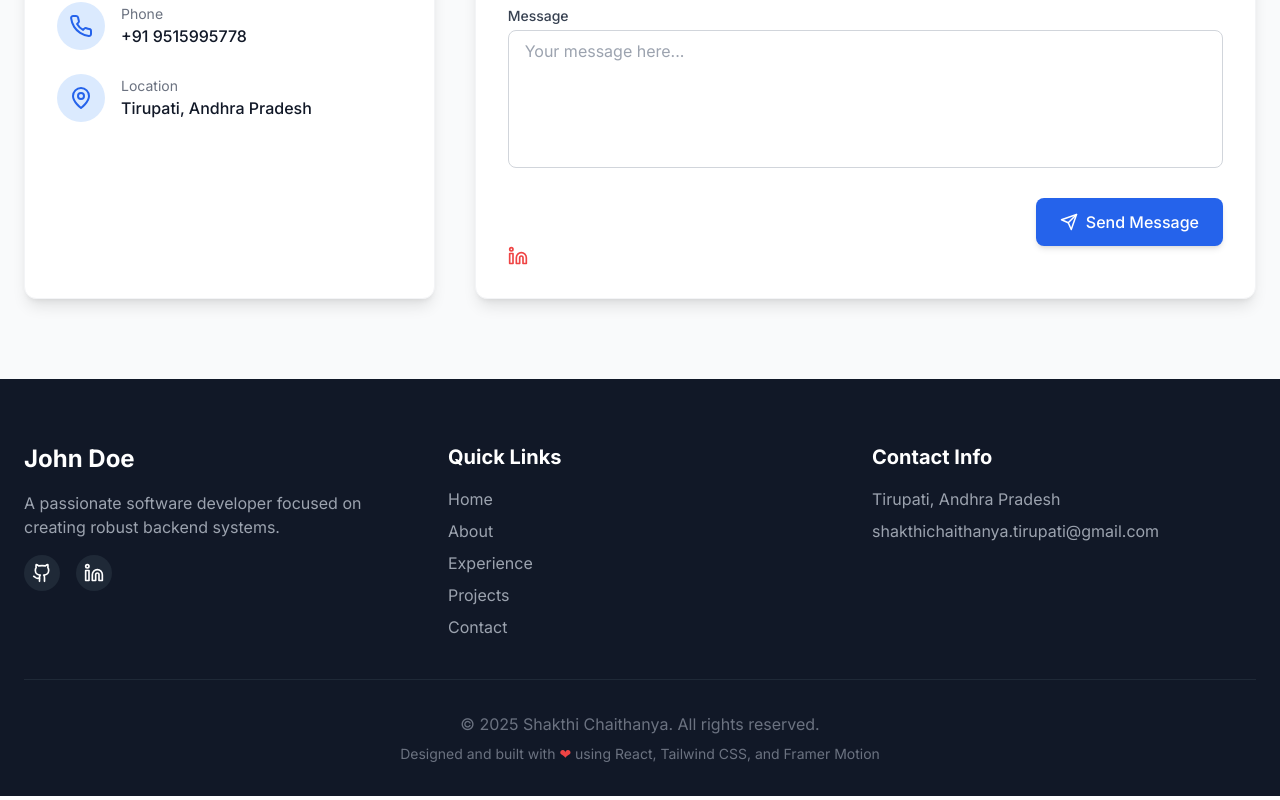
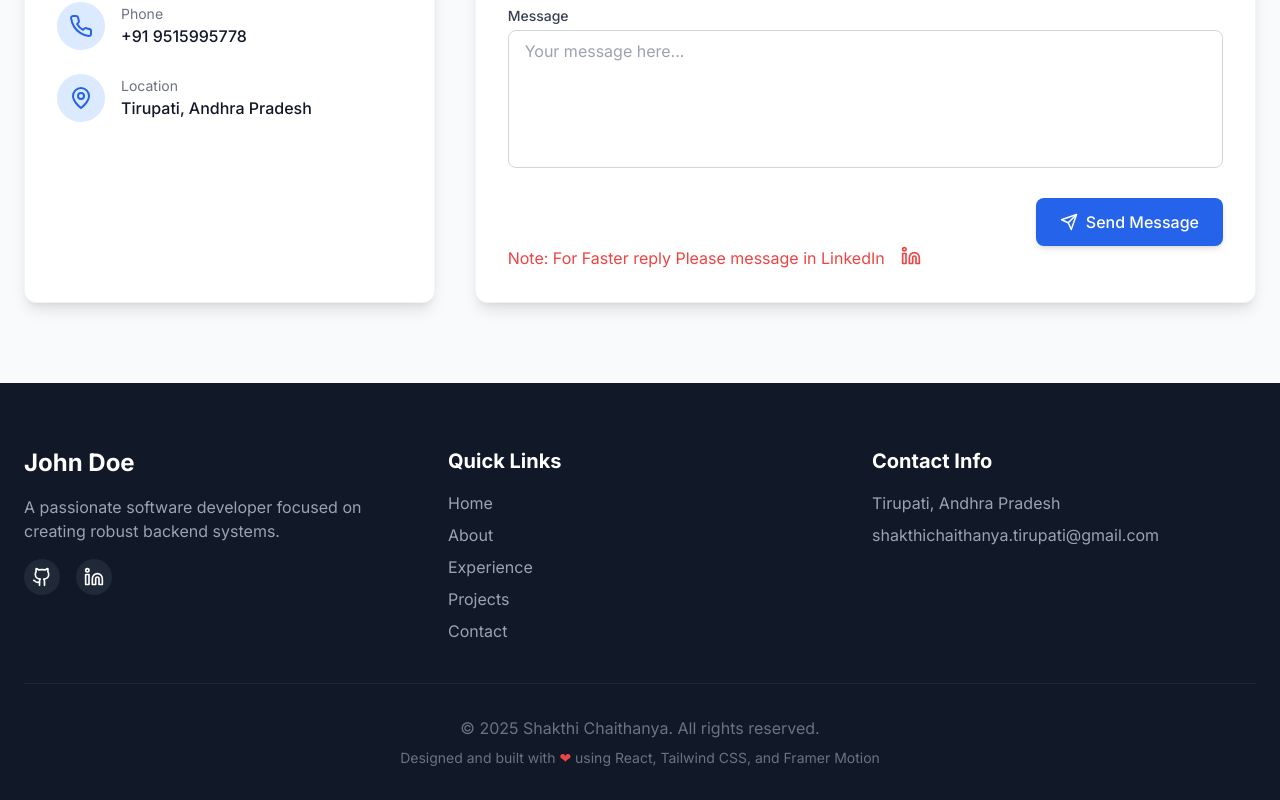
Before and after one commit to Shakthichaithanya/Professional-Protfolio, a React (Vite) app: page / in a window 1280 px wide. Shown: the part 6905-7705 px from the top of the page. Built offline with nearby package versions, Linux system fonts and the light colour scheme.

Commit message:
add the protfolio project link

```diff
--- a/src/components/Contact.tsx
+++ b/src/components/Contact.tsx
@@ -235,7 +235,7 @@ const Contact = () => {
                   target="_blank"
                   rel="noopener noreferrer"
                   className="flex space-x-4 text-red-500"
-                >
+                >Note: For Faster reply Please message in LinkedIn<br></br>
                   {link.icon}
                 </a></div>
             </div>
--- a/src/components/Projects.tsx
+++ b/src/components/Projects.tsx
@@ -39,8 +39,8 @@ const Projects = () => {
       image: "https://images.pexels.com/photos/196644/pexels-photo-196644.jpeg",
       description: "A responsive portfolio website showcasing projects, skills, and professional experience.",
       technologies: ["React", "Framer Motion", "Tailwind CSS", "Vite"],
-      link: "#",
-      github: "#"
+      link: "https://shakthichaithanya.github.io/Professional-Protfolio/",
+      github: "https://github.com/Shakthichaithanya/Professional-Protfolio"
     },
     {
       title: "Authorization Server",
```
